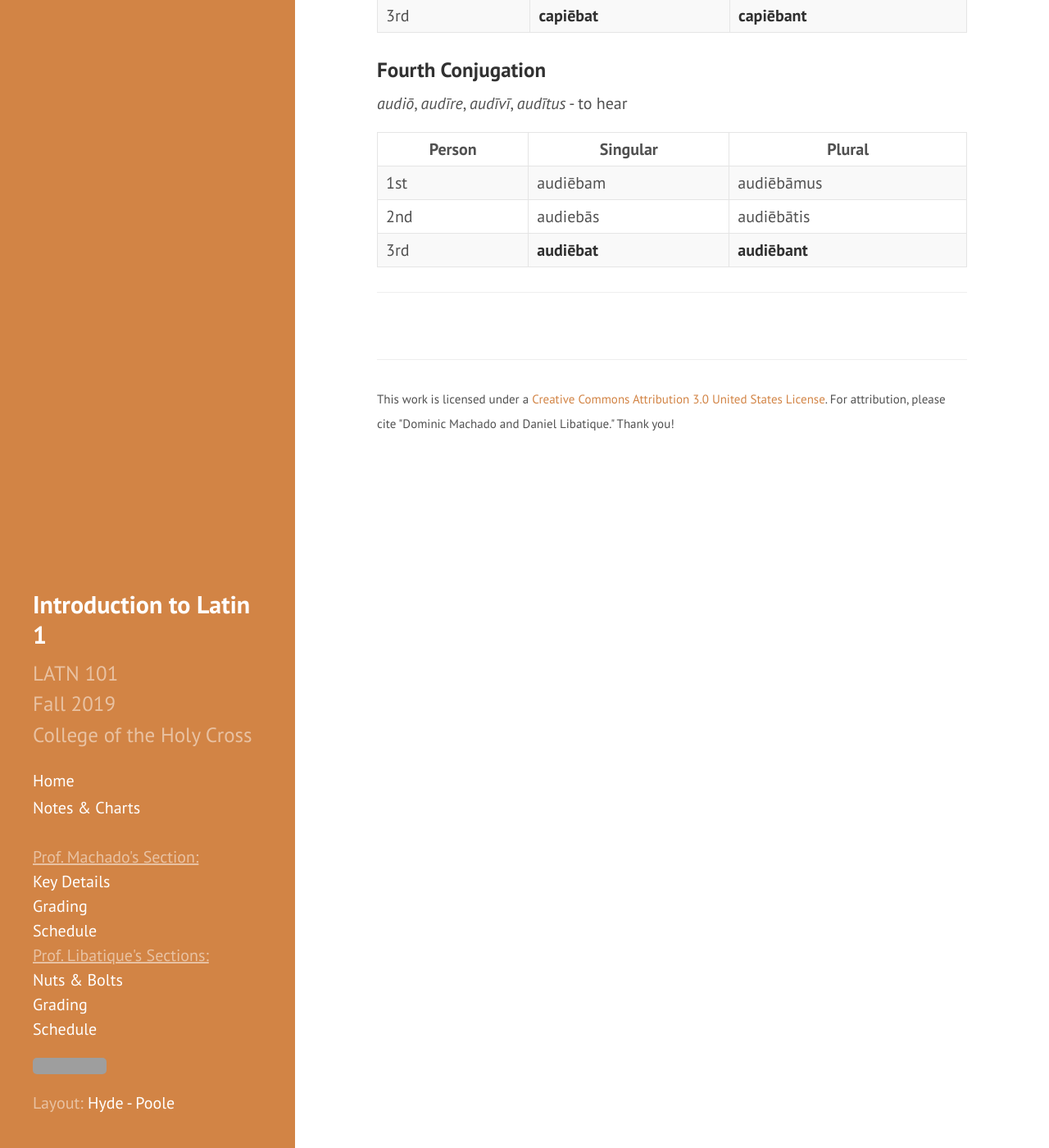
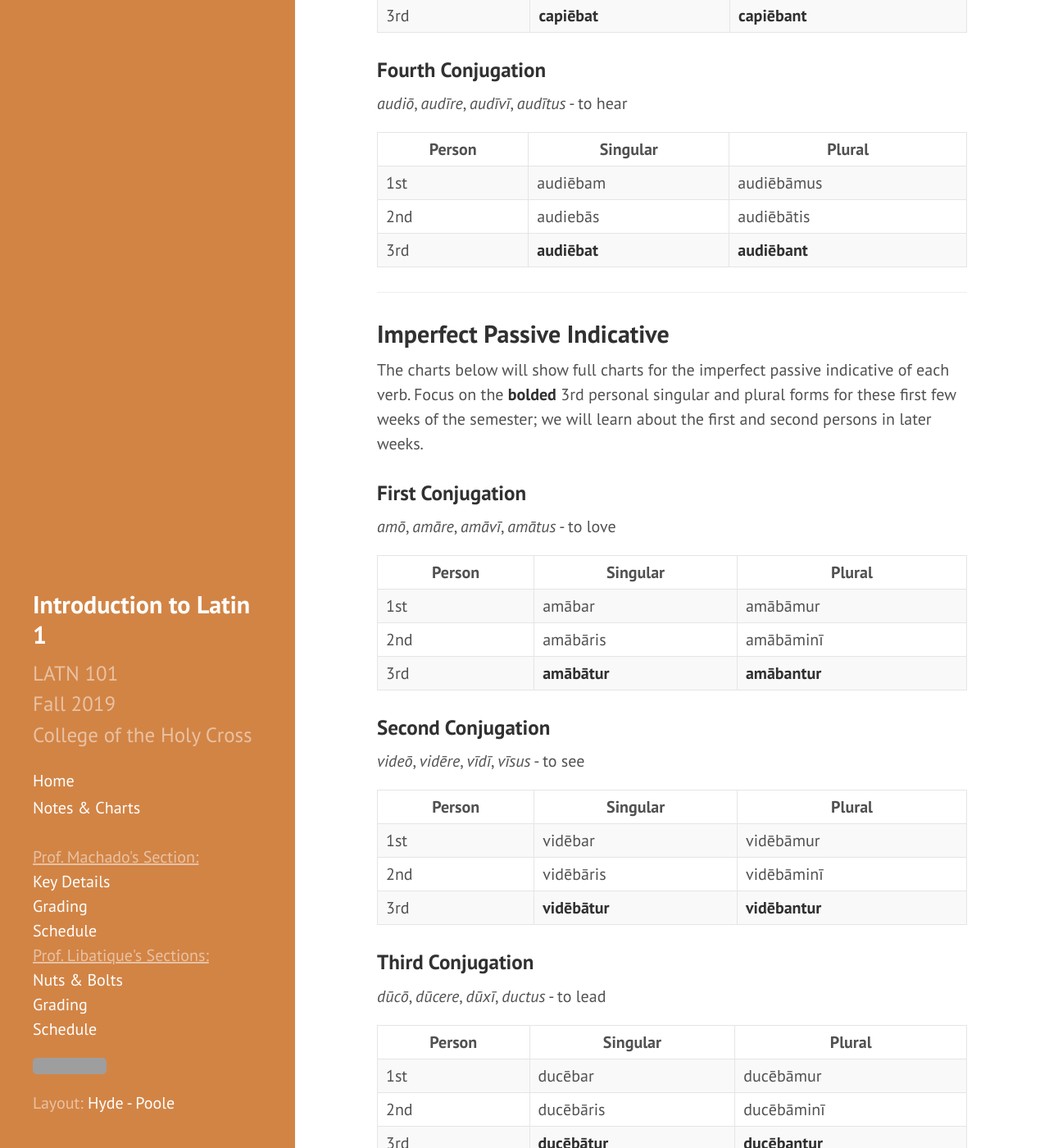
Before and after one commit to DLibatique/LATN102-S20, a Jekyll site: the page built from charts/02-imperfect active and passive.md, in a window 1280 px wide and 1400 px high, scrolled down 1522 px. Shown: the whole window at 82% size. Built offline with Jekyll 4.4.1, drawn with Linux system fonts in a browser that asks for light colours; our own code applies the rules of GitHub Pages for plain Markdown files; some of the changed text lies outside the part shown; grey boxes are pictures that could not be loaded.

Commit message:
Added imperfect passive

```diff
--- a/charts/02-imperfect active and passive.md
+++ b/charts/02-imperfect active and passive.md
@@ -57,3 +57,59 @@ The charts below will show full charts for the imperfect active indicative of ea
 | 3rd  | **audiēbat**        | **audiēbant**     |
 
 <hr>
+
+## Imperfect Passive Indicative
+
+The charts below will show full charts for the imperfect passive indicative of each verb. Focus on the **bolded** 3rd personal singular and plural forms for these first few weeks of the semester; we will learn about the first and second persons in later weeks.
+
+### First Conjugation
+
+*amō*, *amāre*, *amāvī*, *amātus* - to love
+
+| Person      | Singular |Plural |
+| ----------- | ----------- | ----------- |
+| 1st   | amābar       | amābāmur      |
+| 2nd  | amābāris        | amābāminī       |
+| 3rd  | **amābātur**        | **amābantur**     |
+
+### Second Conjugation
+
+*videō*, *vidēre*, *vīdī*, *vīsus* - to see
+
+| Person      | Singular |Plural |
+| ----------- | ----------- | ----------- |
+| 1st   | vidēbar       | vidēbāmur      |
+| 2nd  | vidēbāris        | vidēbāminī       |
+| 3rd  | **vidēbātur**        | **vidēbantur**     |
+
+### Third Conjugation
+
+*dūcō*, *dūcere*, *dūxī*, *ductus* - to lead
+
+| Person      | Singular |Plural |
+| ----------- | ----------- | ----------- |
+| 1st   | ducēbar       | ducēbāmur      |
+| 2nd  | ducēbāris        | ducēbāminī       |
+| 3rd  | **ducēbātur**        | **ducēbantur**     |
+
+### Third -io Conjugation
+
+*capiō*, *capere*, *cēpī*, *captus* - to take
+
+| Person      | Singular |Plural |
+| ----------- | ----------- | ----------- |
+| 1st   | capiēbar       | capiēbāmur      |
+| 2nd  | capiebāris        | capiēbāminī       |
+| 3rd  | **capiēbātur**        | **capiēbantur**     |
+
+### Fourth Conjugation
+
+*audiō*, *audīre*, *audīvī*, *audītus* - to hear
+
+| Person      | Singular |Plural |
+| ----------- | ----------- | ----------- |
+| 1st   | audiēbar       | audiēbāmur      |
+| 2nd  | audiebāris        | audiēbāminī       |
+| 3rd  | **audiēbātur**        | **audiēbantur**     |
+
+<hr>
```
